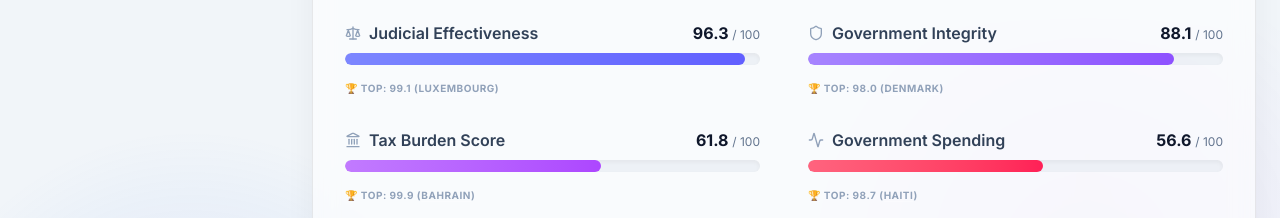
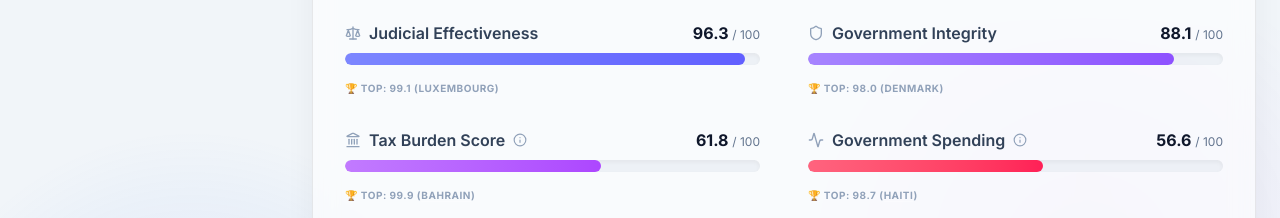
Before and after one commit to mirek-ai/settleradarweb, a Next.js app: page /country/australia in a window 1280 px wide. Shown: the part 3980-4198 px from the top of the page. Built offline with nearby package versions, Linux system fonts and the light colour scheme.

Commit message:
feat(ui): Dodanie mikro-tooltipow z ikona Info obok wskaznikow Tax Burden i Government Spending w celu wyjasnienia anomalii 100/100 dla panstw upadlych

```diff
--- a/src/app/country/[slug]/page.tsx
+++ b/src/app/country/[slug]/page.tsx
@@ -4,7 +4,7 @@ import Link from 'next/link';
 import Image from 'next/image';
 import {
   ArrowLeft, ArrowRight, MapPin, Building, Shield, Wind, TrendingUp, Landmark, Sparkles,
-  Activity, Users, HeartPulse, GraduationCap, Briefcase, Scale, Sun, Droplets, ThermometerSun, CloudSnow, CheckCircle, Smile, MessageCircle, Gavel, Calendar, Globe, BookOpen, Swords
+  Activity, Users, HeartPulse, GraduationCap, Briefcase, Scale, Sun, Droplets, ThermometerSun, CloudSnow, CheckCircle, Smile, MessageCircle, Gavel, Calendar, Globe, BookOpen, Swords, Info
 } from 'lucide-react';
 import { getSortedPostsData } from '@/lib/posts';
 import { formatDate } from '@/lib/utils';
@@ -282,8 +282,8 @@ export default async function CountryPage({ params }: { params: Promise<{ slug:
     { label: 'Property Rights', key: 'heritage_property_rights', color: 'from-blue-400 to-blue-500', icon: <Building className="w-4 h-4 text-slate-400" /> },
     { label: 'Judicial Effectiveness', key: 'heritage_judicial_effectiveness', color: 'from-indigo-400 to-indigo-500', icon: <Scale className="w-4 h-4 text-slate-400" /> },
     { label: 'Government Integrity', key: 'heritage_government_integrity', color: 'from-violet-400 to-violet-500', icon: <Shield className="w-4 h-4 text-slate-400" /> },
-    { label: 'Tax Burden Score', key: 'heritage_tax_burden', color: 'from-purple-400 to-purple-500', icon: <Landmark className="w-4 h-4 text-slate-400" /> },
-    { label: 'Government Spending', key: 'heritage_government_spending', color: 'from-rose-400 to-rose-500', icon: <Activity className="w-4 h-4 text-slate-400" /> },
+    { label: 'Tax Burden Score', key: 'heritage_tax_burden', color: 'from-purple-400 to-purple-500', icon: <Landmark className="w-4 h-4 text-slate-400" />, tooltip: "Higher score indicates lighter tax burden. Note: Near-perfect scores can sometimes reflect failed states that cannot collect taxes, rather than efficient economies." },
+    { label: 'Government Spending', key: 'heritage_government_spending', color: 'from-rose-400 to-rose-500', icon: <Activity className="w-4 h-4 text-slate-400" />, tooltip: "Higher score indicates lower government spending. Note: Near-perfect scores often reflect failed states lacking basic public services rather than efficient governance." },
     { label: 'Fiscal Health', key: 'heritage_fiscal_health', color: 'from-emerald-400 to-emerald-500', icon: <TrendingUp className="w-4 h-4 text-slate-400" /> },
     { label: 'Business Freedom', key: 'heritage_business_freedom', color: 'from-amber-400 to-amber-500', icon: <Briefcase className="w-4 h-4 text-slate-400" /> },
     { label: 'Labor Freedom', key: 'heritage_labor_freedom', color: 'from-orange-400 to-orange-500', icon: <Users className="w-4 h-4 text-slate-400" /> },
@@ -941,6 +941,12 @@ export default async function CountryPage({ params }: { params: Promise<{ slug:
                         <div className="flex items-center gap-2">
                           {metric.icon}
                           <span className="font-semibold text-slate-700 dark:text-slate-200 group-hover:text-slate-900 dark:group-hover:text-white transition-colors">{metric.label}</span>
+                          {/* @ts-ignore */}
+                          {metric.tooltip && (
+                            <div title={metric.tooltip} className="cursor-help">
+                              <Info className="w-3.5 h-3.5 text-slate-400 hover:text-indigo-400 transition-colors" />
+                            </div>
+                          )}
                         </div>
                         <span className="font-bold text-slate-900 dark:text-white">
                           {score.toFixed(1)} <span className="text-xs text-slate-500 font-normal">/ 100</span>
```
